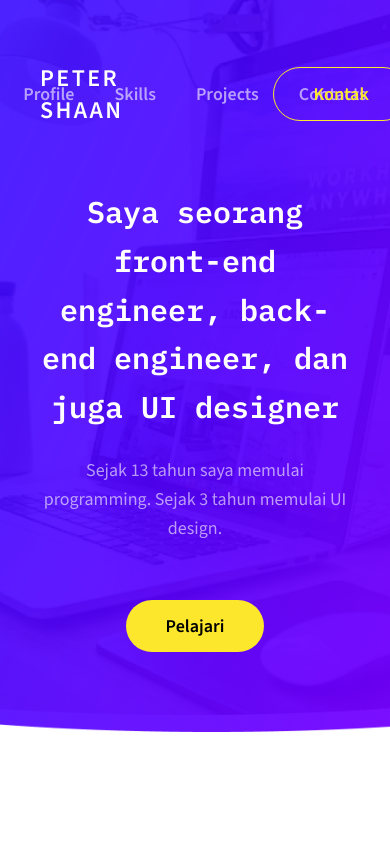
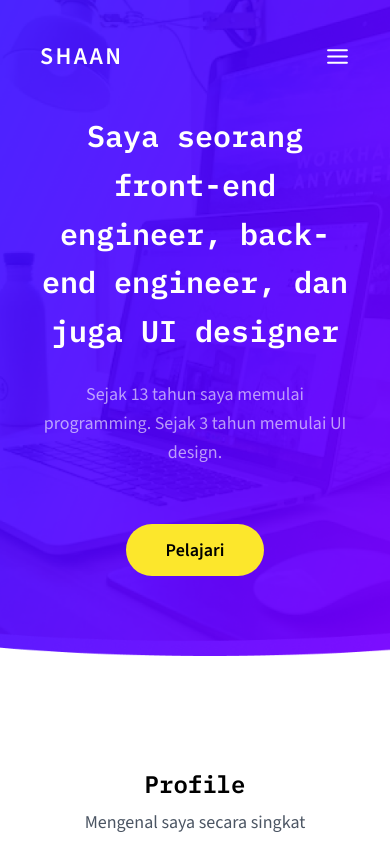
Before and after one commit to petershaan12/slicing-1, a Next.js app: page / in a window 390 px wide. Shown: the top 844 px of the page. Built offline with nearby package versions, Linux system fonts and the light colour scheme.

Commit message:
final slicing portofolio

```diff
--- a/app/layout.tsx
+++ b/app/layout.tsx
@@ -24,7 +24,9 @@ export const metadata: Metadata = {
 export default function RootLayout({ children }: { children: React.ReactNode }) {
   return (
     <html lang="en">
-      <body className={`${sans.variable} font-sans ${mono.variable} font-mono bg-white`}>
+      <body
+        className={`${sans.variable} font-sans ${mono.variable} font-mono bg-white`}
+      >
         {children}
       </body>
     </html>
--- a/components/Logo.jsx
+++ b/components/Logo.jsx
@@ -1,7 +1,7 @@
 export default function Logo() {
   return (
     <div className="uppercase text-2xl font-semibold tracking-widest text-white ">
-      Peter Shaan
+      Shaan
     </div>
   );
 }
--- a/components/Nav.jsx
+++ b/components/Nav.jsx
@@ -1,11 +1,26 @@
 import NavItem from "@/components/NavItem";
-export default function Nav() {
+import classNames from "classnames";
+export default function Nav({ scheme, dir }) {
+  const dirs = {
+    horizontal: "justify-center space-x-10 py-20 ",
+    vertical: "flex-col space-y-6",
+  };
+
+  const pickedDir = dirs[dir];
   return (
-    <ul className="flex justify-center space-x-10 py-20">
-      <NavItem href="#profile" >Profile</NavItem>
-      <NavItem href="#skills">Skills</NavItem>
-      <NavItem href="#projets">Projects</NavItem>
-      <NavItem href="#contact">Contacts</NavItem>
+    <ul className={classNames("flex ", pickedDir)}>
+      <NavItem scheme={scheme} href="#profile">
+        Profile
+      </NavItem>
+      <NavItem scheme={scheme} href="#skills">
+        Skills
+      </NavItem>
+      <NavItem scheme={scheme} href="#projets">
+        Projects
+      </NavItem>
+      <NavItem scheme={scheme} href="#contact">
+        Contacts
+      </NavItem>
     </ul>
   );
 }
--- a/components/NavItem.jsx
+++ b/components/NavItem.jsx
@@ -1,7 +1,19 @@
-export default function NavItem({ href, children }) {
+import classNames from "classnames";
+
+export default function NavItem({ href, children, scheme }) {
+  const schemes = {
+    light: "text-white text-opacity-60 hover:text-opacity-100",
+    dark: "text-black",
+  };
+
+  const pickedScheme = schemes[scheme];
+
   return (
     <li>
-      <a href={href} className="text-white text-lg text-opacity-60 font-semibold hover:text-opacity-100 transition">
+      <a
+        href={href}
+        className={classNames("text-lg transition font-semibold", pickedScheme)}
+      >
         {children}
       </a>
     </li>
--- a/components/Navbar.jsx
+++ b/components/Navbar.jsx
@@ -1,21 +1,56 @@
+"use client";
+
 import Nav from "@/components/Nav";
 import Logo from "@/components/Logo";
 import Button from "@/components/Button";
+import Image from "next/image";
+import { useState } from "react";
+import classNames from "classnames";
 
 export default function Navbar() {
+  const [offcanvas, setOffcanvas] = useState(false);
   return (
-    <div className="flex items-center">
-      <div className="w-3/12 ">
-        <Logo />
+    <>
+      <div className="flex items-center py-10">
+        <div className="w-3/12">
+          <Logo />
+        </div>
+        <div className="w-6/12 hidden md:block">
+          <Nav dir="horizontal" scheme="light" />
+        </div>
+        <div className="w-3/12 text-right hidden md:block">
+          <Button href="#contact" pill variant="outline-yellow">
+            Kontak
+          </Button>
+        </div>
+        <div className="w-9/12 md:hidden text-right">
+          <Image
+            src="/menu.svg"
+            width={25}
+            height={25}
+            alt="menu_icon"
+            className="inline-block"
+            onClick={() => setOffcanvas(true)}
+          />
+        </div>
       </div>
-      <div className="w-6/12">
-        <Nav />
+
+      <div
+        className={classNames(
+          "fixed bg-white z-10 top-0 h-full w-full p-10 md:hidden transition-all",
+          offcanvas ? "right-0" : "-right-full"
+        )}
+      >
+        <Image
+          src="/x.svg"
+          width={25}
+          height={25}
+          alt="menu_icon"
+          className="absolute top-8 right-8 w-8"
+          onClick={() => setOffcanvas(false)}
+        />
+        <Nav scheme="dark" dir="vertical" />
       </div>
-      <div className="w-3/12 text-right">
-        <Button href="#contact"  variant="outline-yellow" pill>
-          Kontak
-        </Button>
-      </div>
-    </div>
+    </>
   );
 }
```
Also changed, not shown: public/menu.svg (added), public/x.svg (added).
